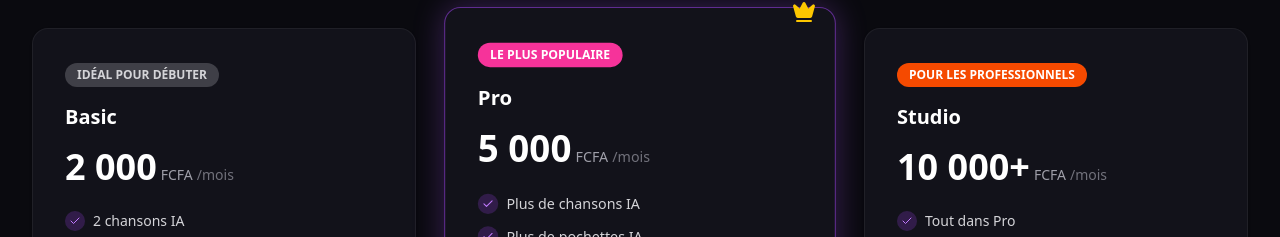
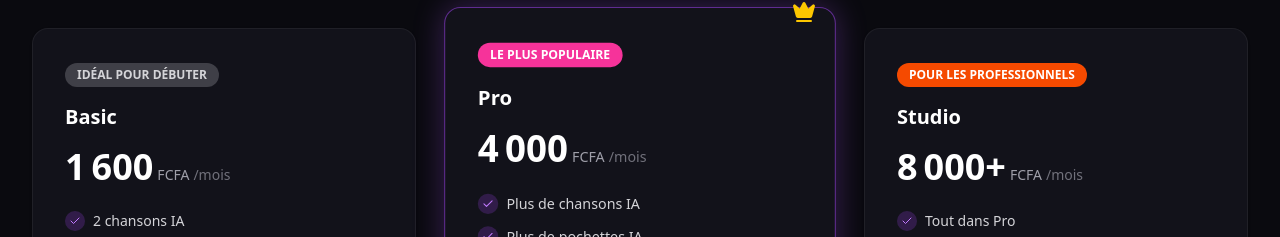
Before and after one commit to alljob367-cyber/melodia-v2, a Next.js app: page / in a window 1280 px wide. Shown: the part 2372-2609 px from the top of the page. Built offline with nearby package versions, Linux system fonts and the light colour scheme.

Commit message:
710d215c-533d-46f6-b7ab-bb21d396bb5a

```diff
--- a/src/app/page.tsx
+++ b/src/app/page.tsx
@@ -366,12 +366,25 @@ function FeaturesGrid() {
 function Pricing() {
   const [annual, setAnnual] = useState(true);
 
+  // Prix mensuels de base
+  const monthlyPrices: Record<string, number> = {
+    Basic: 2000,
+    Pro: 5000,
+    Studio: 10000,
+  };
+
+  const formatPrice = (name: string) => {
+    const base = monthlyPrices[name];
+    const finalPrice = annual ? Math.round(base * 0.8) : base;
+    if (name === "Studio") return `${finalPrice.toLocaleString("fr-FR")}+`;
+    return finalPrice.toLocaleString("fr-FR");
+  };
+
   const plans = [
     {
       name: "Basic",
       badge: "IDÉAL POUR DÉBUTER",
       badgeColor: "bg-zinc-700 text-zinc-300",
-      price: "2 000",
       features: [
         { text: "2 chansons IA", included: true },
         { text: "2 pochettes IA", included: true },
@@ -389,7 +402,6 @@ function Pricing() {
       name: "Pro",
       badge: "LE PLUS POPULAIRE",
       badgeColor: "bg-pink-500 text-white",
-      price: "5 000",
       features: [
         { text: "Plus de chansons IA", included: true },
         { text: "Plus de pochettes IA", included: true },
@@ -407,7 +419,6 @@ function Pricing() {
       name: "Studio",
       badge: "POUR LES PROFESSIONNELS",
       badgeColor: "bg-orange-600 text-white",
-      price: "10 000+",
       features: [
         { text: "Tout dans Pro", included: true },
         { text: "Video Studio avancé", included: true },
@@ -477,7 +488,7 @@ function Pricing() {
                   </span>
                   <h3 className="text-white text-xl font-bold">{plan.name}</h3>
                   <div className="flex items-baseline gap-1">
-                    <span className="text-white text-4xl font-bold">{plan.price}</span>
+                    <span className="text-white text-4xl font-bold">{formatPrice(plan.name)}</span>
                     <span className="text-zinc-400 text-sm">FCFA</span>
                     <span className="text-zinc-500 text-sm">/mois</span>
                   </div>
```
